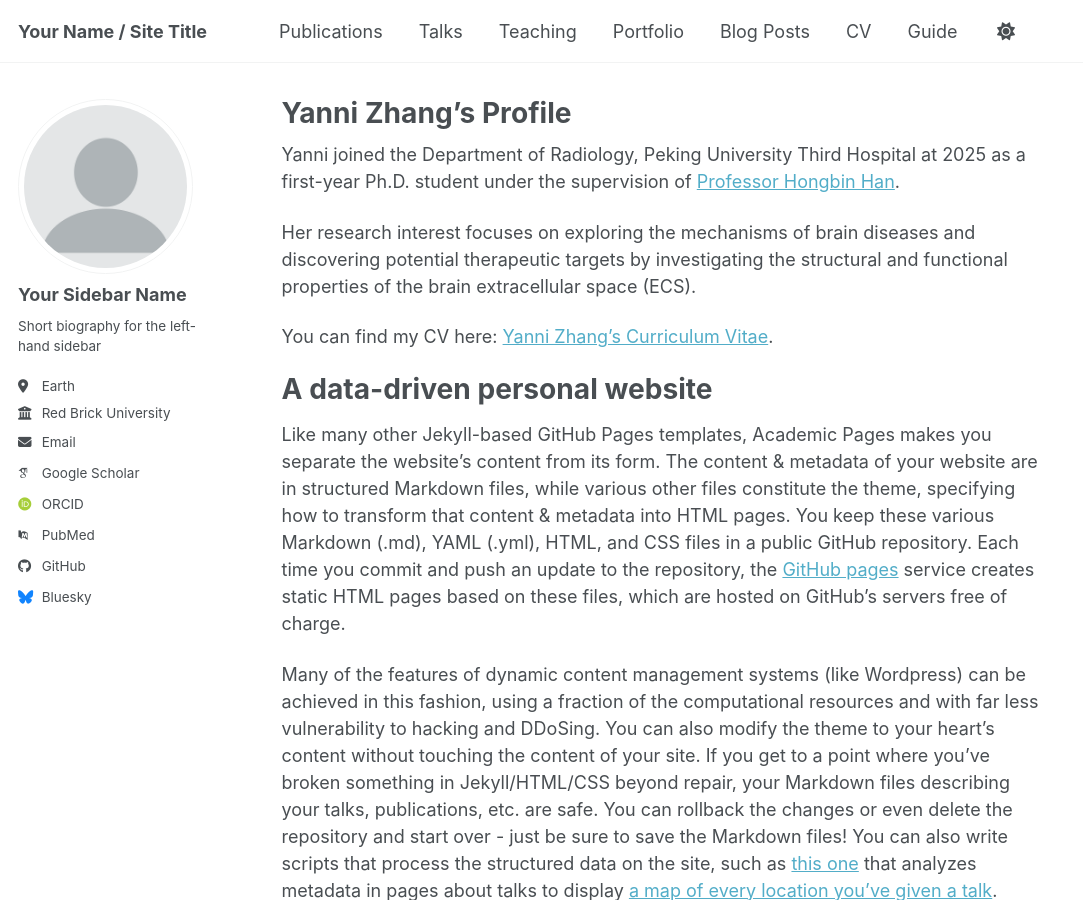
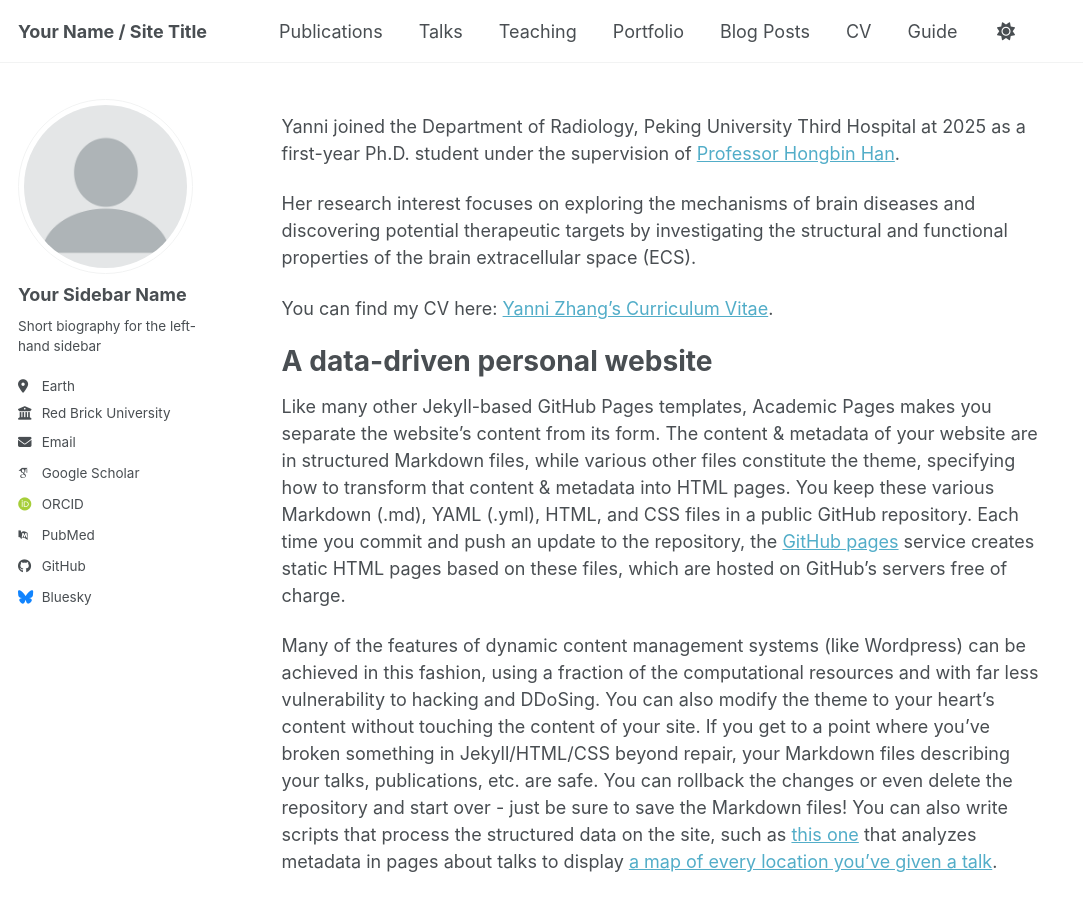
Before and after one commit to Yanniarea/Yanniarea.github.io, a Jekyll site: the page built from _pages/about.md, in a window 1280 px wide and 900 px high. Shown: the whole window, without its empty margins (0-1083 px from the left). Built offline with Jekyll 4.4.1, drawn with Linux system fonts in a browser that asks for light colours; some web fonts are replaced; a script bundle is joined from its source files by our own code; library files that are not in the unit come from our copies.

Commit message:
Update about.md

```diff
--- a/_pages/about.md
+++ b/_pages/about.md
@@ -1,6 +1,6 @@
 ---
 permalink: /
-title: "Yanni Zhang's Profile"
+title: ""
 author_profile: true
 redirect_from:
   - /about/
```
